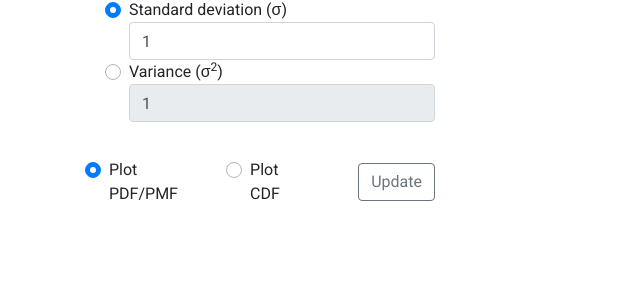
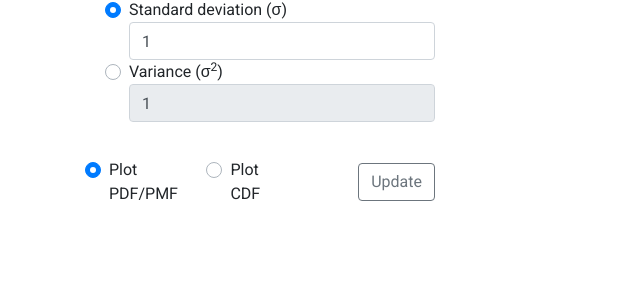
Before and after one commit to nickpaa/statplots, a Flask app: page / in a window 1280 px wide. Shown: the part 330-630 px from the top of the page, without its empty margins (0-640 px from the left). Run offline with Flask 2, Linux system fonts and the light colour scheme; some libraries are stand-ins or nearby versions.

Commit message:
Fix favicon, realign submit button on single page

```diff
--- a/statplots/templates/layout.html
+++ b/statplots/templates/layout.html
@@ -9,7 +9,7 @@
         <link rel="stylesheet" type="text/css" href="{{ url_for('static', filename='main.css') }}">
 
         <title>Statplots</title>
-        <link rel="icon" href="/img/favicon.ico" type="image/gif" sizes="16x16">
+        <link rel="shortcut icon" href="{{ url_for('static', filename='favicon.ico') }}" type="image/gif" sizes="16x16">
     </head>
 
     <body>
--- a/statplots/templates/single.html
+++ b/statplots/templates/single.html
@@ -59,7 +59,7 @@
                             </div>
                         </div>
                         <div class="row d-flex align-items-center">
-                            <div class="col-sm-9">
+                            <div class="col-lg-8">
                                 <div class="form-check-inline">
                                     <div class="custom-control custom-radio custom-control-inline">
                                         <input type="radio" class="custom-control-input" id="plotPDF" name="whichPlot" checked>
@@ -72,7 +72,7 @@
                                     </div>
                                 </div>
                             </div>
-                            <div class="col-sm-3 d-flex justify-content-end">
+                            <div class="col-lg-4 d-flex justify-content-end">
                                 <button class="btn btn-outline-secondary" id="update" type="button">Update</button>
                             </div>
                         </div>
```
Also changed, not shown: statplots/static/favicon.ico (renamed from img/favicon.ico).
